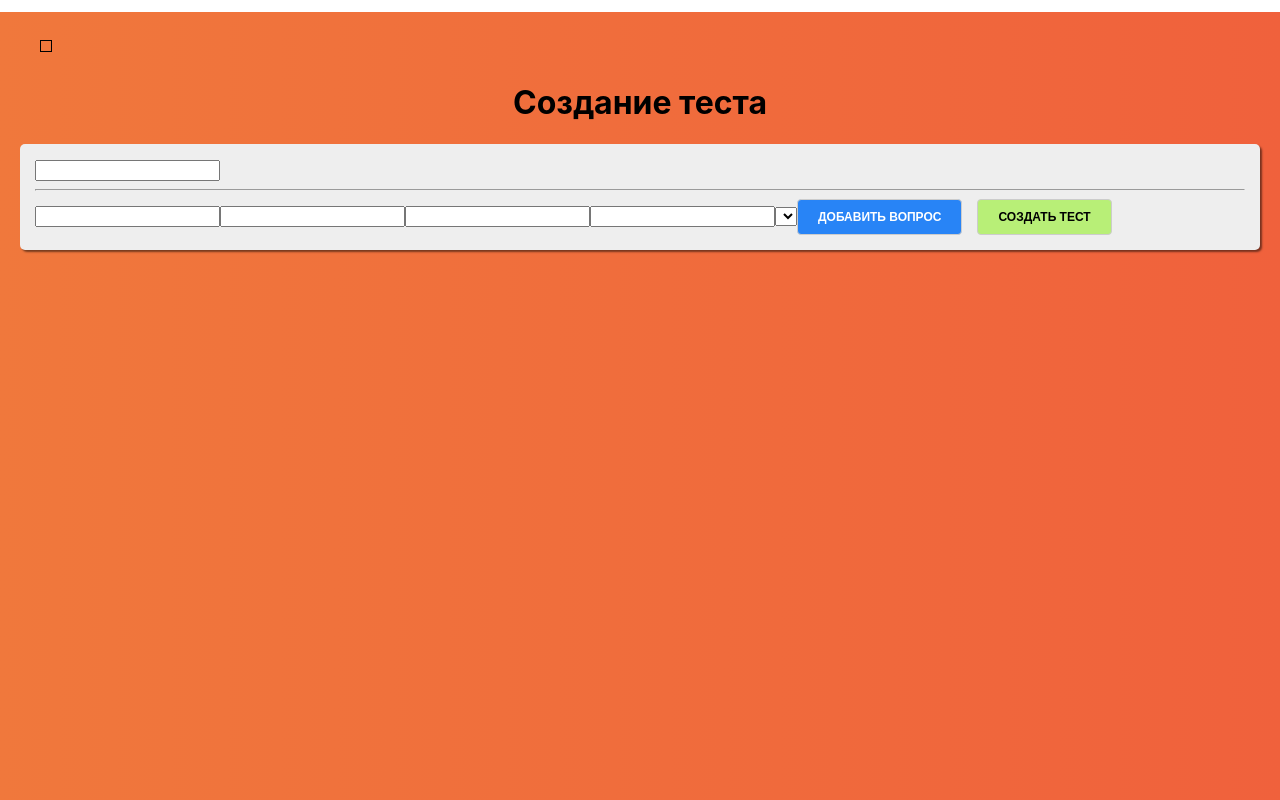
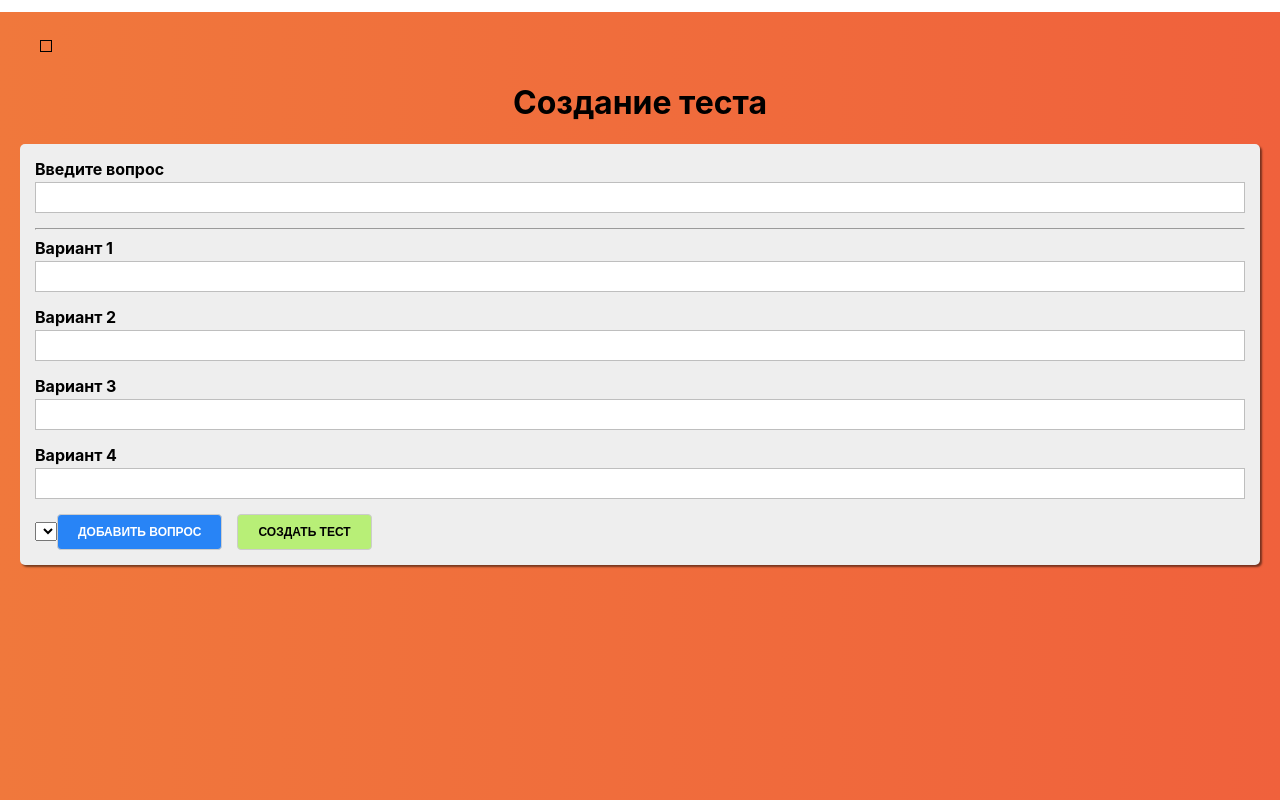
Before and after one commit to voloshchik/react-quize, a React (Create React App) app: page /quiz-creator in a window 1280 px wide. Built offline with nearby package versions, Linux system fonts and the light colour scheme; the HTML template or start-up script is replaced by a standard one.

Commit message:
create Control

```diff
--- a/src/containers/QuizCreator/QuizCreator.js
+++ b/src/containers/QuizCreator/QuizCreator.js
@@ -1,14 +1,66 @@
 import React, { Component } from "react";
 import classes from "./QuizCreator.module.css";
 import Button from "../../componens/UI/Button/Button";
+import { createControl } from "../../form/formFramework";
+import Input from "../../componens/UI/Button/input/input";
+import Axulliary from "../../hoc/layout/Axulliary/Axulliary";
+function createOptionControl(number) {
+  return createControl(
+    {
+      label: `Вариант ${number}`,
+      errorMessage: "Поле не может быть пустым",
+      id: number
+    },
 
+    { requered: true }
+  );
+}
+function createFornControls() {
+  return {
+    question: createControl(
+      {
+        label: "Введите вопрос",
+        errorMessage: "Вопрос не может быть пустым"
+      },
+      { requered: true }
+    ),
+    option1: createOptionControl(1),
+    option2: createOptionControl(2),
+    option3: createOptionControl(3),
+    option4: createOptionControl(4)
+  };
+}
 export default class QuizCreator extends Component {
+  state = {
+    quiz: [],
+    formControls: createFornControls()
+  };
   submitHandler = event => {
     event.preventDefault();
   };
   addQuestionHandler = () => {};
-  createQuizHandler=()=>{
+  createQuizHandler = () => {};
+  changeHandler = (value, controlName) => {};
+  renderControls() {
+    return Object.keys(this.state.formControls).map((controlName, index) => {
+      const control = this.state.formControls[controlName];
+      return (
+        <Axulliary key={controlName + index}>
+          <Input
 
+            label={control.label}
+            value={control.value}
+            valid={control.valid}
+            shouldValidate={!!control.validation}
+            errorMessage={control.errorMessage}
+            onChange={event =>
+              this.changeHandler(event.target.value, controlName)
+            }
+          />
+          {index === 0 ? <hr key={controlName + index + 10} /> : null}
+        </Axulliary>
+      );
+    });
   }
   render() {
     return (
@@ -16,12 +68,7 @@
         <div>
           <h1>Создание теста</h1>
           <form action="" onSubmit={this.submitHandler}>
-                <input type="text"/>
-                <hr/>
-                <input type="text"/>
-                <input type="text"/>
-                <input type="text"/>
-                <input type="text"/>
+            {this.renderControls()}
             <select></select>
             <Button type="primary" onClick={this.addQuestionHandler}>
               Добавить вопрос
--- /dev/null
+++ b/src/form/formFramework.js
@@ -0,0 +1,9 @@
+export function createControl(config, validation) {
+  return {
+    ...config,
+    validation,
+    valid:!validation,
+    touched:false,
+    value:''
+  };
+}
--- /dev/null
+++ b/src/hoc/layout/Axulliary/Axulliary.js
@@ -0,0 +1,2 @@
+const Axulliary=(props)=>props.children
+export default Axulliary
```
Lines whose indentation alone changed are shown as unchanged.
